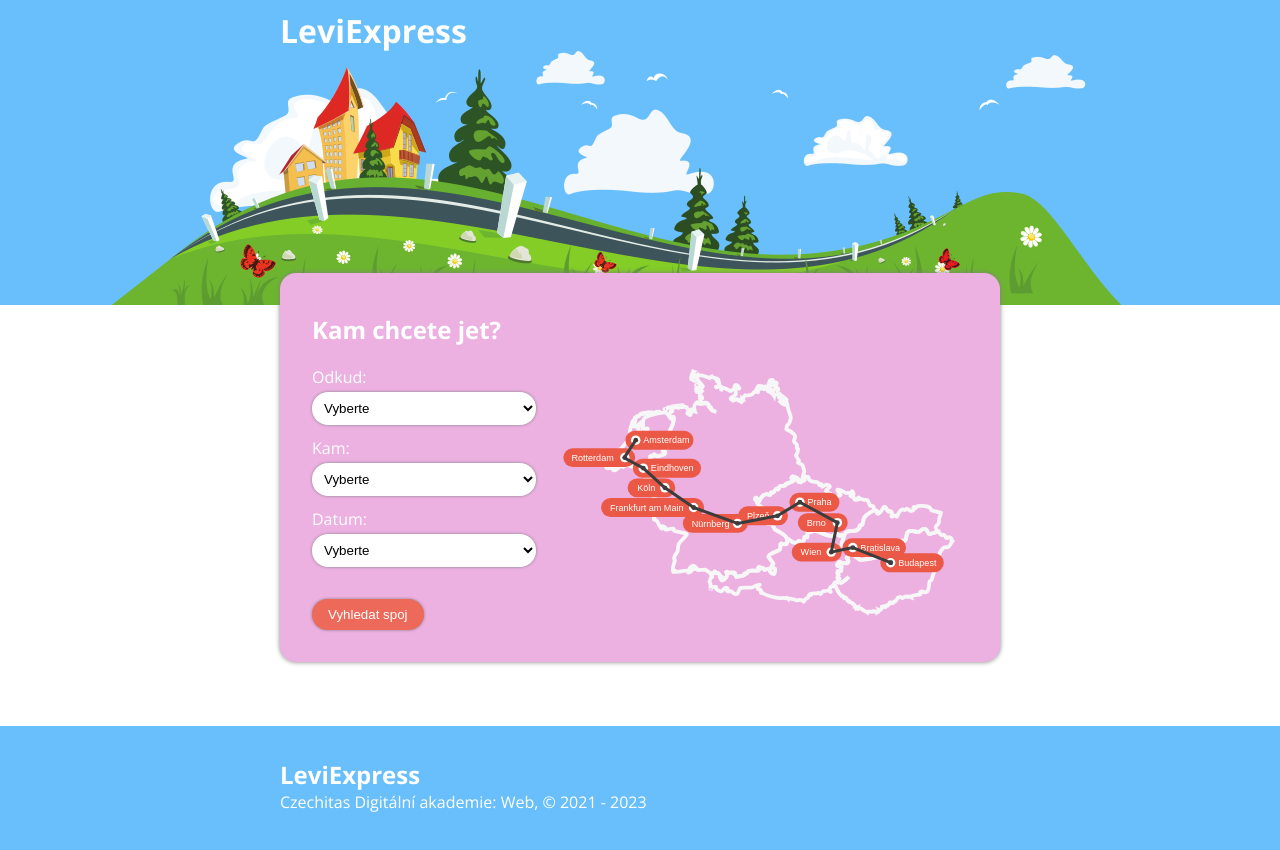
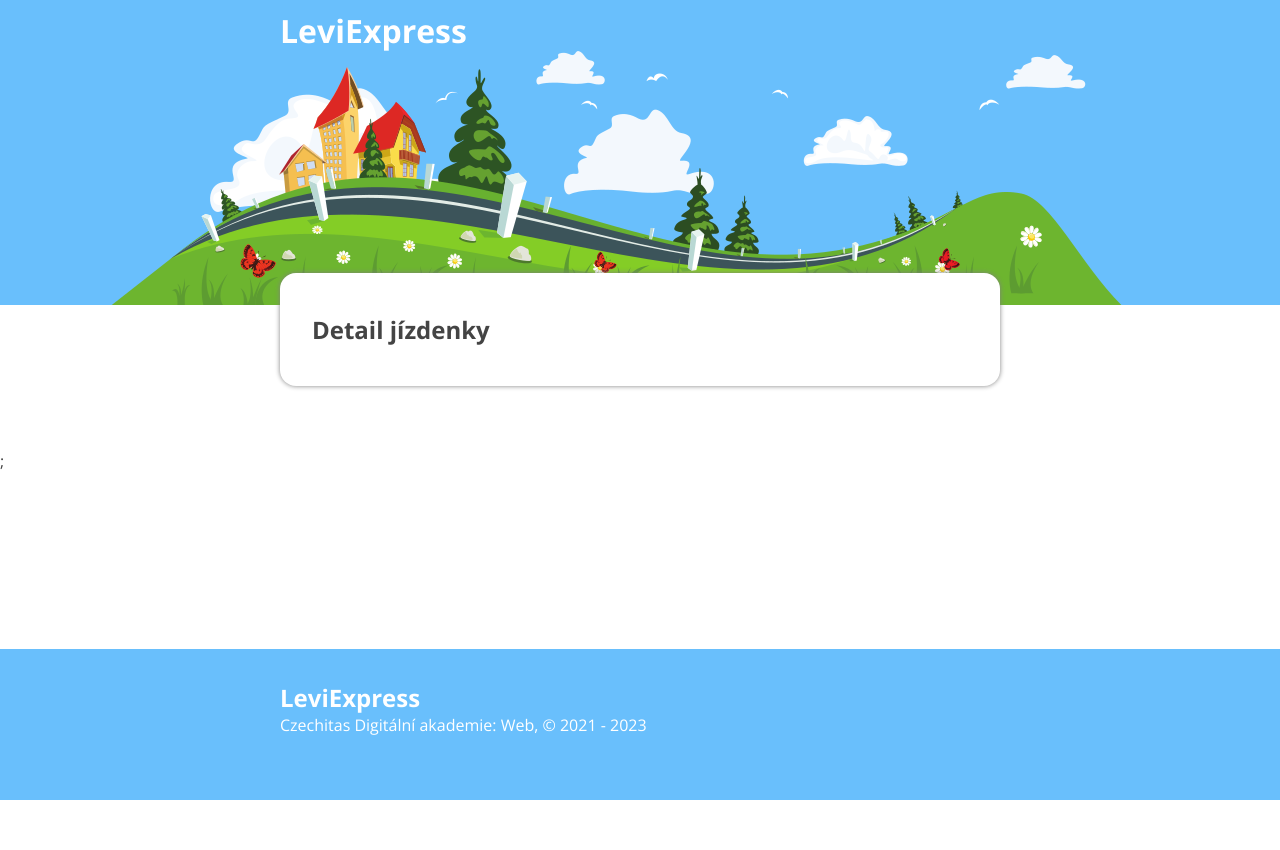
Before and after one commit to PetraPek/leviexpress-starter, a React app: page /reservation in a window 1280 px wide. Shown: the top 850 px of the page. After the commit the page ends 800 px from the top, so only its background shows below. Built offline with nearby package versions, Linux system fonts and the light colour scheme.

Commit message:
Routování

```diff
--- a/package.json
+++ b/package.json
@@ -24,6 +24,6 @@
   "dependencies": {
     "react": "^18.2.0",
     "react-dom": "^18.2.0",
-    "react-router-dom": "^6.10.0"
+    "react-router-dom": "^6.11.2"
   }
 }
--- a/src/components/App/index.jsx
+++ b/src/components/App/index.jsx
@@ -2,11 +2,24 @@ import React from 'react';
 import { Footer } from '../Footer';
 import { Header } from '../Header';
 import { Home } from '../Home';
+import { Reservation } from '../Reservation';
+import { RouterProvider, createBrowserRouter } from 'react-router-dom';
+
+const router = createBrowserRouter([
+  {
+    path: '/',
+    element: <Home />,
+  },
+  {
+    path: '/reservation',
+    element: <Reservation />,
+  },
+]);
 
 export const App = () => (
   <>
     <Header />
-    <Home />
+    <RouterProvider router={router} />;
     <Footer />
   </>
 );
--- a/src/components/JourneyPicker/index.jsx
+++ b/src/components/JourneyPicker/index.jsx
@@ -1,5 +1,4 @@
 import React, { useEffect, useState } from 'react';
-import mapImage from './img/map.svg';
 import './style.css';
 
 export const JourneyPicker = ({ onJourneyChange }) => (
@@ -41,10 +40,7 @@ export const JourneyPicker = ({ onJourneyChange }) => (
           </select>
         </label>
         <div className="journey-picker__controls">
-          <button
-            className="btn"
-            type="submit"
-          >
+          <button className="btn" type="submit">
             Vyhledat spoj
           </button>
         </div>
--- /dev/null
+++ b/src/components/Reservation/index.jsx
@@ -0,0 +1,10 @@
+import React from 'react';
+import './style.css';
+
+export const Reservation = () => {
+  return (
+    <div className="reservation container">
+      <h2>Detail jízdenky</h2>
+    </div>
+  );
+};
--- /dev/null
+++ b/src/components/Reservation/style.css
@@ -0,0 +1,20 @@
+.reservation {
+  padding: 2rem;
+
+  margin: -2rem auto 4rem auto;
+  background-color: white;
+  border-radius: 1rem;
+  box-shadow: 0 0 5px gray;
+}
+
+.reservation__body {
+  display: flex;
+}
+
+.reservation__headings {
+  margin-right: 2rem;
+}
+
+.reservation__info {
+  font-weight: bold;
+}
--- a/src/index.jsx
+++ b/src/index.jsx
@@ -1,8 +1,9 @@
 import React from 'react';
 import { createRoot } from 'react-dom/client';
 import { App } from './components/App';
+
 import './style.css';
 
 export const API_BASE_URL = 'https://apps.kodim.cz/daweb/leviexpress/api';
 
-createRoot(document.querySelector('#app')).render(<App />, );
+createRoot(document.querySelector('#app')).render(<App />);
```
